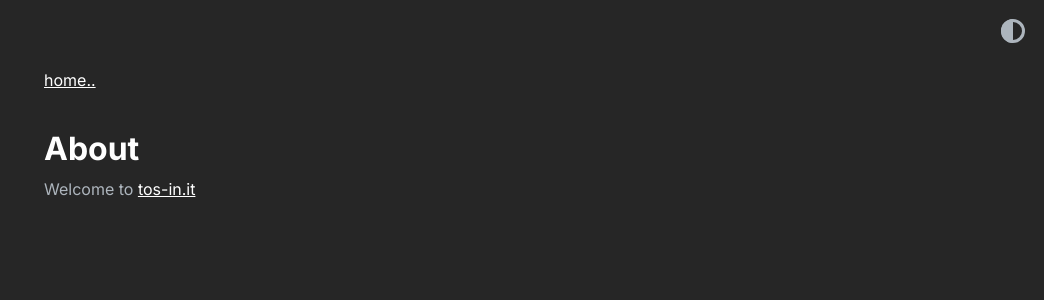
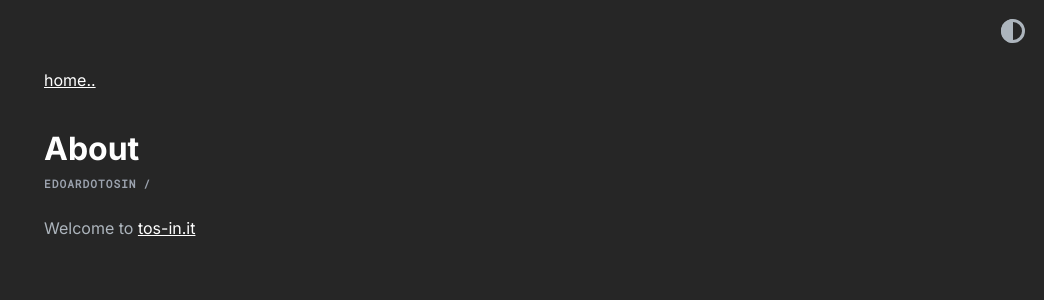
Before and after one commit to lorenzotosin/tos-in.it, a Jekyll site: the page built from about.md, in a window 1280 px wide. Shown: the top 300 px of the page, without its empty margins (236-1280 px from the left). Built offline with Jekyll 4.4.1, drawn with Linux system fonts in a browser that asks for light colours.

Commit message:
Update SEO

```diff
--- a/_config.yml
+++ b/_config.yml
@@ -1,5 +1,5 @@
 title: tos-in.it
-author: Edoardo Tosin
+author: Edoardo Tosin v1
 url: https://tos-in.it # root address of the site
 description: > # description of the site (multiple lines allowed)
   Portfolio and blog collection
--- /dev/null
+++ b/_data/authors.yml
@@ -0,0 +1,4 @@
+edoardotosin_v2:
+  picture: https://github.com/EdoardoTosin.png
+  twitter: edoardotosin
+  url: https://edoardo.tos-in.it/
--- a/about.md
+++ b/about.md
@@ -1,6 +1,7 @@
 ---
 layout: post
 title: About
+author: edoardotosin
 ---
 
 Welcome to [tos-in.it](https://tos-in.it)
```
Also changed, not shown: security.md (+1 -0 lines).
